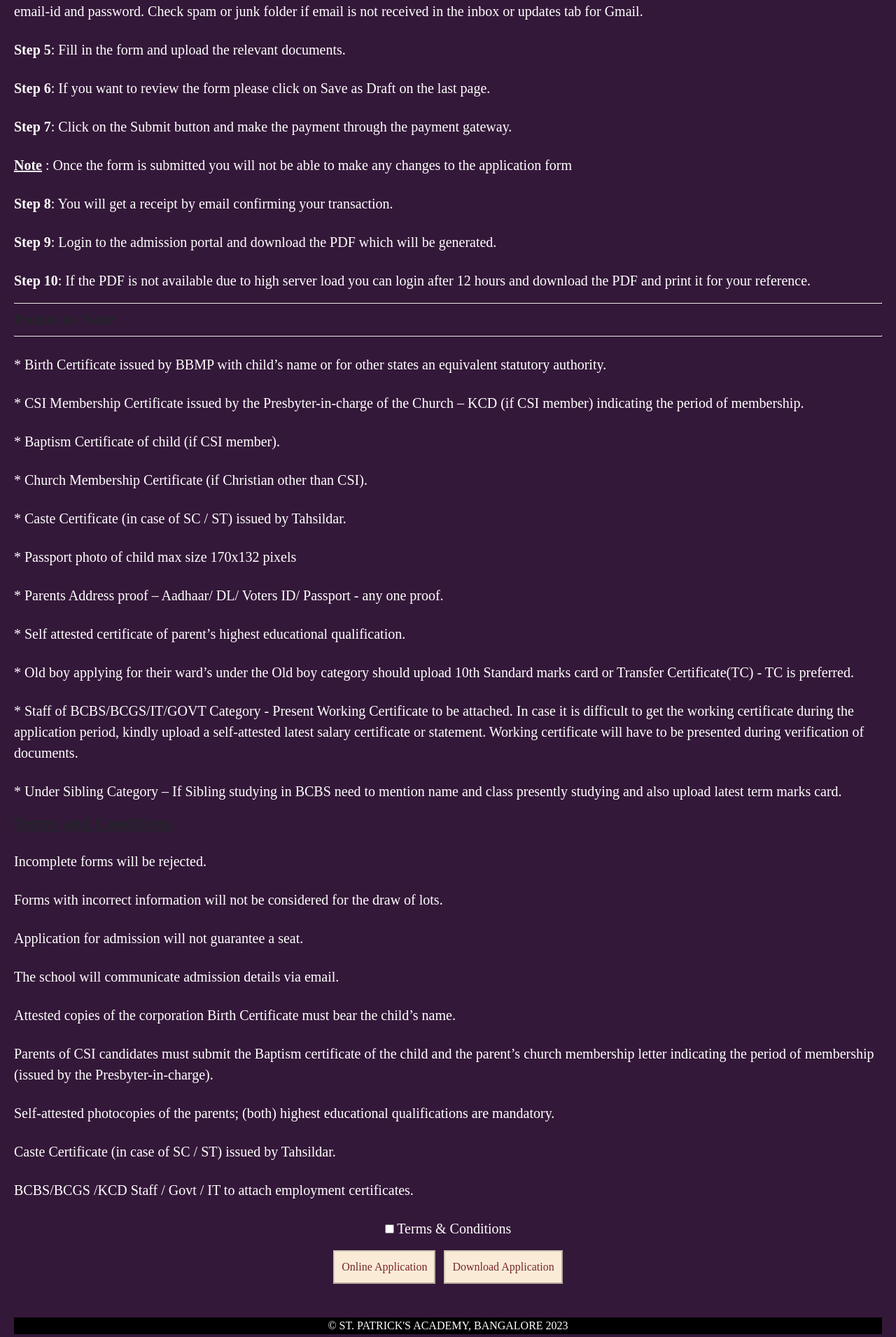
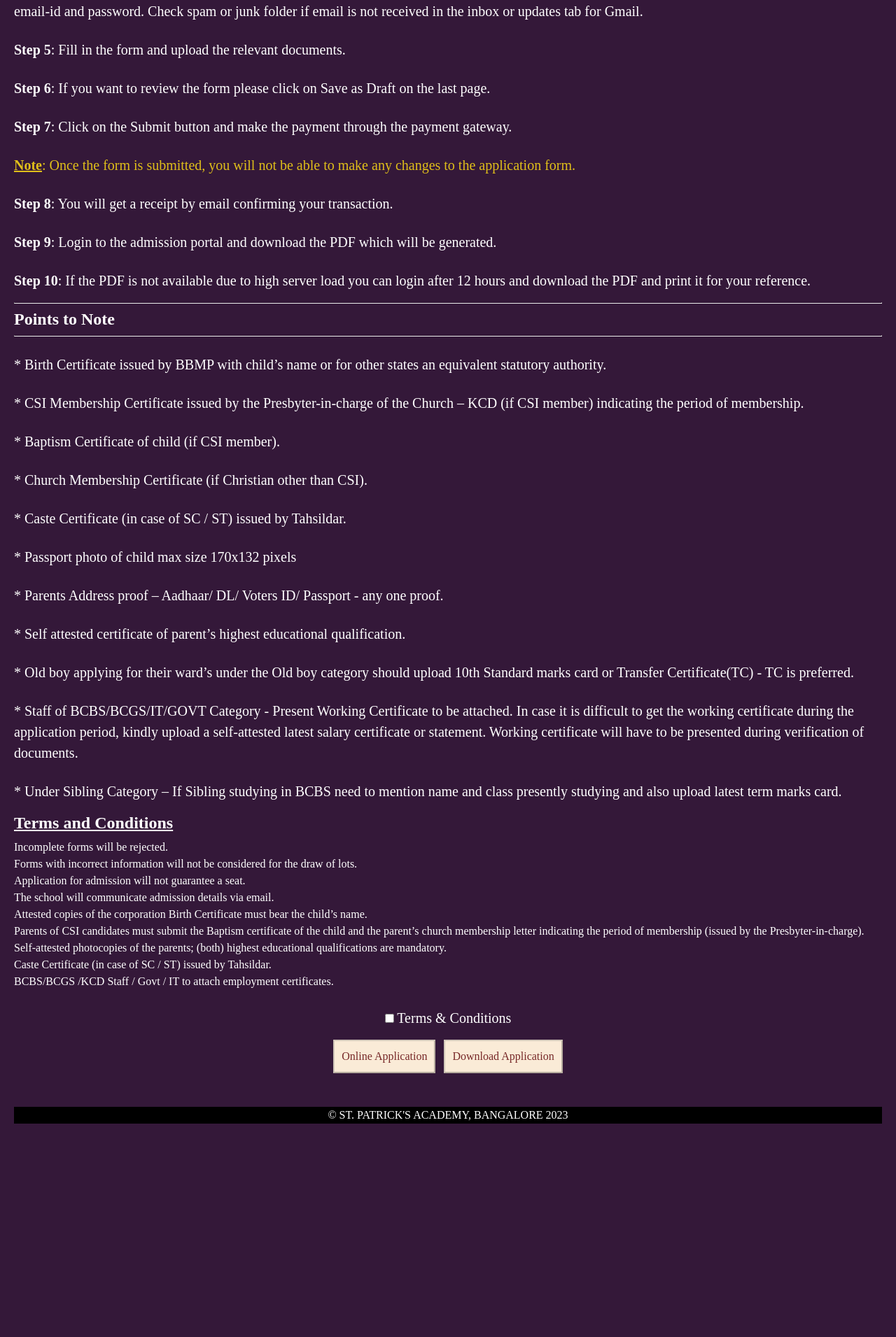
Before and after one commit to Karan9861/AdmissionPro-AWS, a Flask app: page /Admission in a window 1280 px wide. Shown: the part 656-2567 px from the top of the page at 70% size. After the commit the page ends 2262 px from the top, so only its background shows below. Run offline with Flask 3, Linux system fonts and the light colour scheme; some libraries are stand-ins or nearby versions.

Commit message:
modified Admission page

```diff
--- a/templates/About.html
+++ b/templates/About.html
@@ -126,7 +126,7 @@
     <hr width="1250px">
     </div>
   </header>
-  <h2>About Us</h2>
+  <h2><strong>About Us</strong></h2>
   <div class="container">
     <div class="image">
       <img src="{{ url_for('static', filename='images/logo.jpg') }}" alt="About Us Image">
--- a/templates/Admission.html
+++ b/templates/Admission.html
@@ -114,12 +114,12 @@
              <p><b>Step 5</b>: Fill in the form and upload the relevant documents.</p>
              <p><b>Step 6</b>: If you want to review the form please click on Save as Draft on the last page.</p>
              <p><b>Step 7</b>: Click on the Submit button and make the payment through the payment gateway.</p>
-             <p><u><b>Note</b></u> : Once the form is submitted you will not be able to make any changes to the application form</p>
+             <p style="color: rgb(224, 191, 26);"><u><b>Note</b></u>: Once the form is submitted, you will not be able to make any changes to the application form.</p>
              <p><b>Step 8</b>: You will get a receipt by email confirming your transaction.</p>
              <p><b>Step 9</b>: Login to the admission portal and download the PDF which will be generated.</p>
              <p><b>Step 10</b>: If the PDF is not available due to high server load you can login after 12 hours and download the PDF and print it for your reference.</p>
             <hr>
-          <h4><b>Points to Note</b></h4>
+            <h4 style="color: rgb(255, 255, 255);"><b>Points to Note</b></h4>
           <hr>
           <p>* Birth Certificate issued by BBMP with child’s name or for other states an equivalent statutory authority.</p>
           <p>* CSI Membership Certificate issued by the Presbyter-in-charge of the Church – KCD (if CSI member) indicating the period of membership.</p>
@@ -132,16 +132,16 @@
           <p>* Old boy applying for their ward’s under the Old boy category should upload 10th Standard marks card or Transfer Certificate(TC) - TC is preferred.</p>
           <p>* Staff of BCBS/BCGS/IT/GOVT Category - Present Working Certificate to be attached. In case it is difficult to get the working certificate during the application period, kindly upload a self-attested latest salary certificate or statement. Working certificate will have to be presented during verification of documents.</p>
           <p>* Under Sibling Category – If Sibling studying in BCBS need to mention name and class presently studying and also upload latest term marks card.</p>
-          <h4><u><b>Terms and Conditions</u></b></h4>
-          <p>Incomplete forms will be rejected.</p>
-          <p>Forms with incorrect information will not be considered for the draw of lots.</p>
-          <p>Application for admission will not guarantee a seat.</p>
-          <p>The school will communicate admission details via email.</p>
-          <p>Attested copies of the corporation Birth Certificate must bear the child&rsquo;s name.</p>
-          <p>Parents of CSI candidates must submit the Baptism certificate of the child and the parent&rsquo;s church membership letter indicating the period of membership (issued by the Presbyter-in-charge).</p>
-          <p>Self-attested photocopies of the parents; (both) highest educational qualifications are mandatory.</p>
-          <p>Caste Certificate (in case of SC / ST) issued by Tahsildar.</p>
-          <p>BCBS/BCGS /KCD Staff / Govt / IT to attach employment certificates.</p>
+          <h4 style="color: rgb(255, 255, 255);"><u><b>Terms and Conditions</u></b></h4>
+          <span style="color: white;">Incomplete forms will be rejected.</span><br>
+          <span style="color: white;">Forms with incorrect information will not be considered for the draw of lots.</span><br>
+          <span style="color: white;">Application for admission will not guarantee a seat.</span><br>
+          <span style="color: white;">The school will communicate admission details via email.</span><br>
+          <span style="color: white;">Attested copies of the corporation Birth Certificate must bear the child&rsquo;s name.</span><br>
+          <span style="color: white;">Parents of CSI candidates must submit the Baptism certificate of the child and the parent&rsquo;s church membership letter indicating the period of membership (issued by the Presbyter-in-charge).</span><br>
+          <span style="color: white;">Self-attested photocopies of the parents; (both) highest educational qualifications are mandatory.</span><br>
+          <span style="color: white;">Caste Certificate (in case of SC / ST) issued by Tahsildar.</span><br>
+          <span style="color: white;">BCBS/BCGS /KCD Staff / Govt / IT to attach employment certificates.</span>
           <center> <p> <input type="checkbox" id="activateCheckbox"> Terms & Conditions<br></p></center>
           <center>
           <button id="button1" class="button" disabled>Online Application</button> &nbsp;
```
